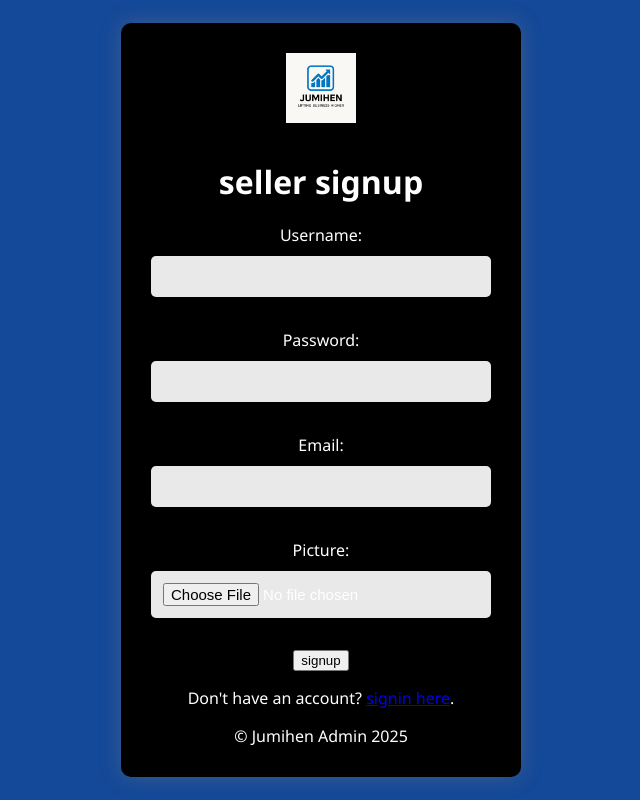
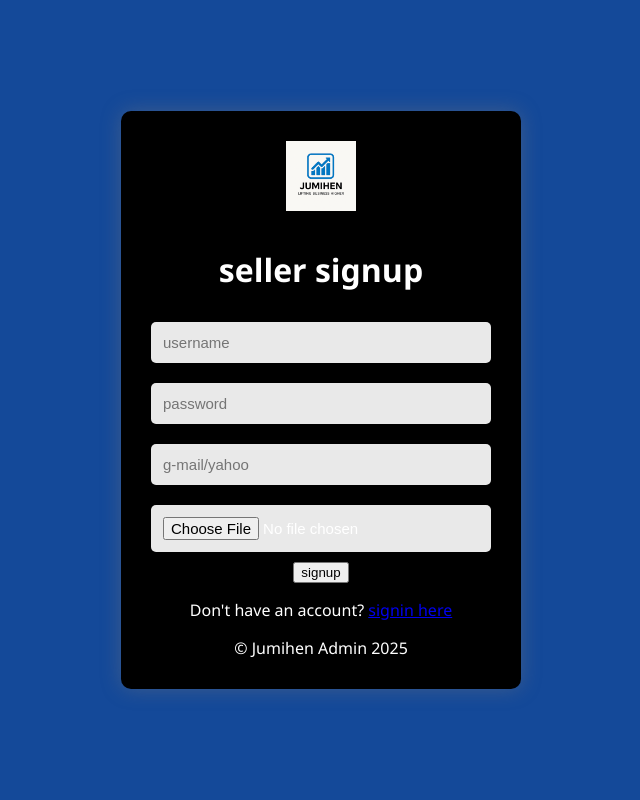
Before and after one commit to Itecrom/jumihen, a PHP site: page /auth/signup.php in a window 1280 px wide. Shown: the whole page, without its empty margins (319-959 px from the left). Run offline with PHP 8.4, Linux system fonts and the light colour scheme.

Commit message:
signin,signup style changes

```diff
--- a/auth/signup.php
+++ b/auth/signup.php
@@ -89,22 +89,19 @@
 <div>
     <h1>seller signup</h1>
     <form action="signup.php" method="post">
-        <label for="username">Username:</label>
-        <input type="text" id="username" name="username" required><br><br>
+        <input type="text" name="username" id="username" placeholder =username required><b></b>
 
-        <label for="password">Password:</label>
-        <input type="password" id="password" name="password" required><br><br>
+        <input type="password" name="password" id="strong password" placeholder =password required><b></b>
 
-        <label for="email">Email:</label>
-        <input type="email" id="email" name="email" required><br><br>
+<input type="email" name="email" id="email" placeholder =g-mail/yahoo required><b></b>
 
-        <label for="picture">Picture:</label>
-        <input type="file" id="picture" name="picture" accept="image/*"><br><br>
+
+        <input type="file" name="pictures" id="pictures" placeholder =pictures required><b></b>
 
 
        <button type="submit">signup</button>
     </form>
-    <p>Don't have an account? <a href="signin.php">signin here</a>.</p>
+    <p>Don't have an account? <a href="signin.php">signin here</a></p>
 </div>
 <div>
     <footer>© Jumihen Admin 2025</footer>
```
Also changed, not shown: auth/signin.php (+3 -5 lines), home.php (+6 -3 lines).
